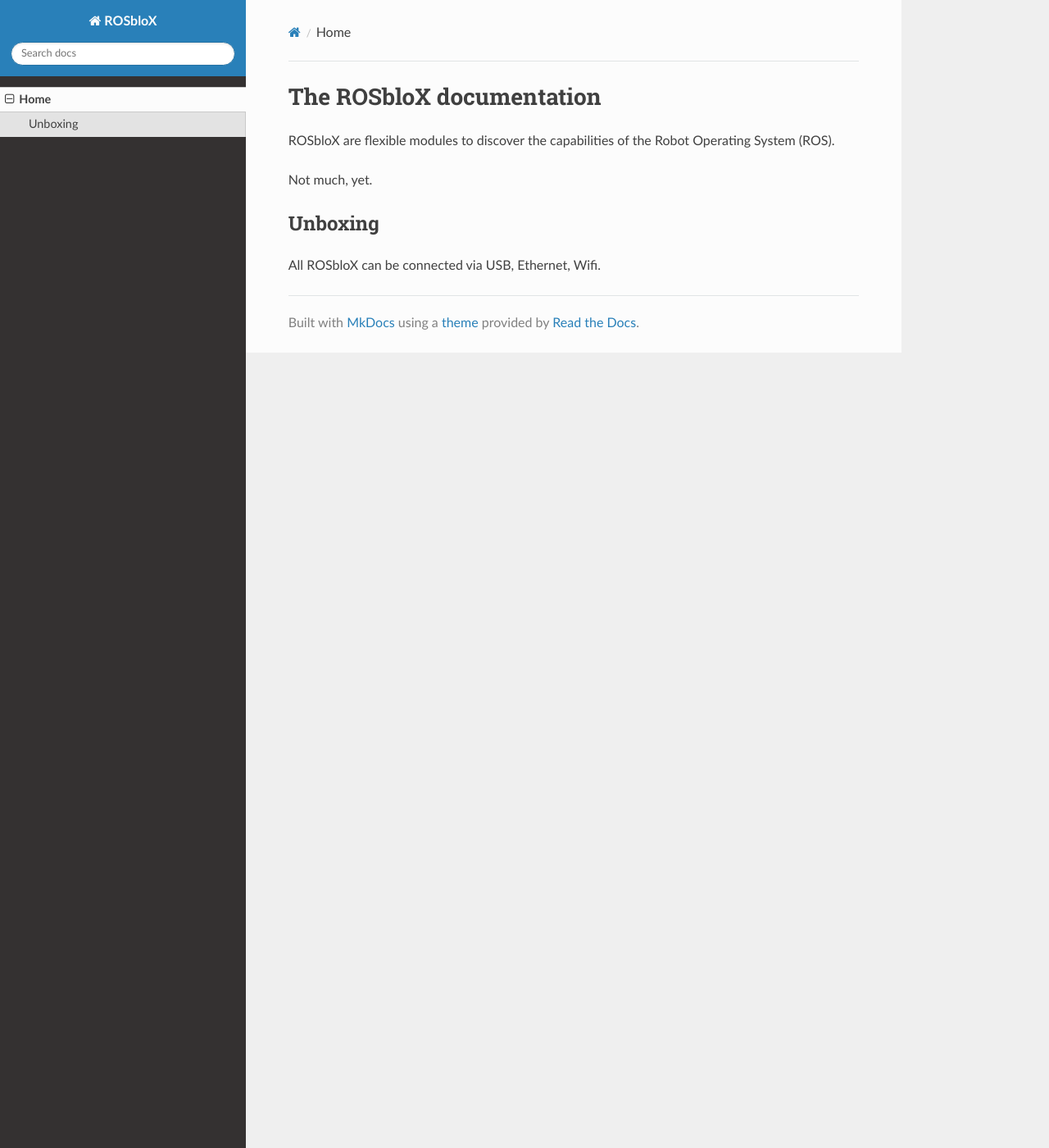
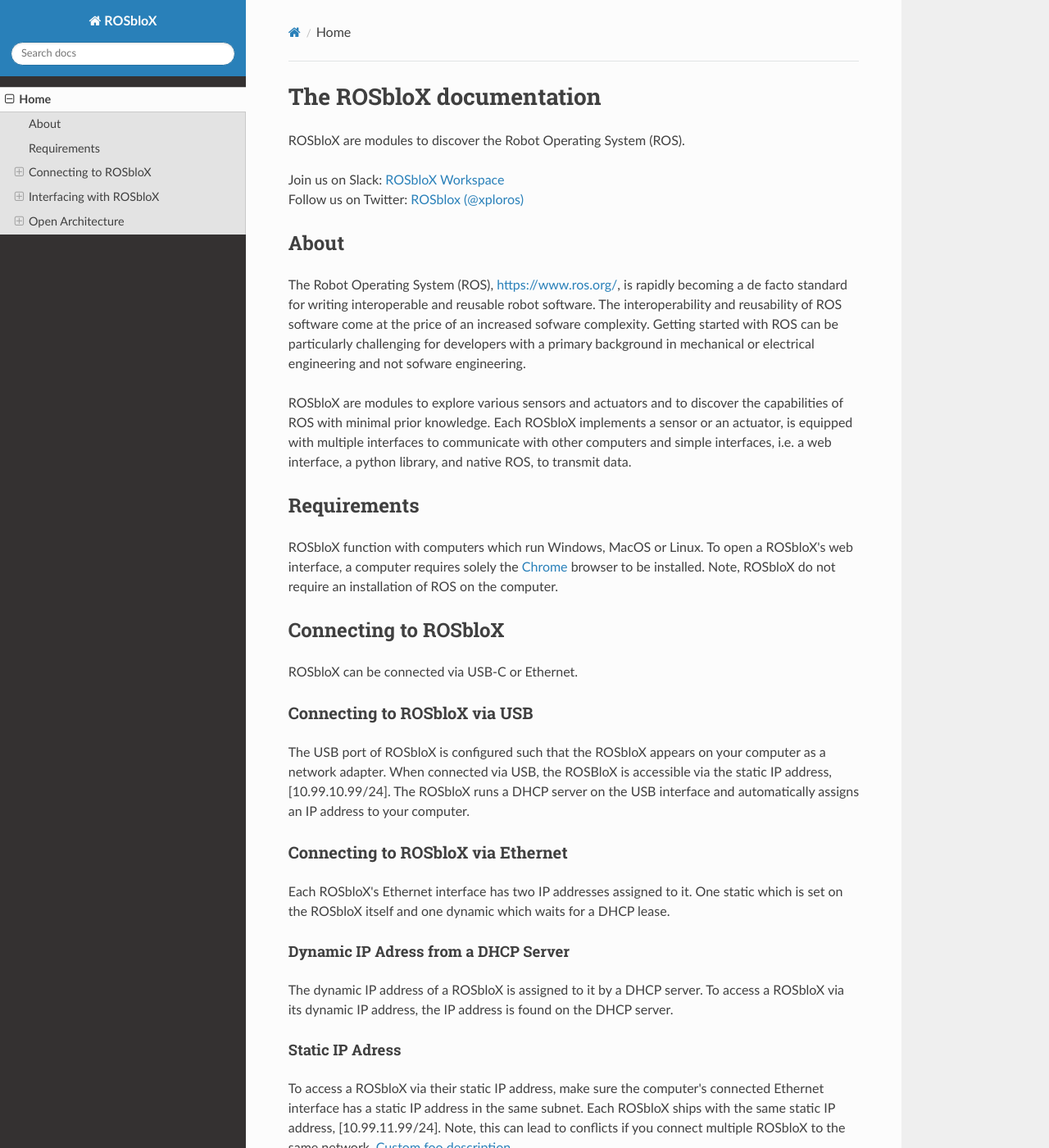
Before and after one commit to rosblox/rosblox.github.io, an MkDocs documentation site: the page built from docs/index.md, in a window 1280 px wide and 1400 px high. Shown: the whole window at 82% size. Built offline with MkDocs 1.6.1, drawn with Linux system fonts in a browser that asks for light colours; nearby versions of some CDN libraries; some of the changed text lies outside the part shown.

Commit message:
Update index.md.

```diff
--- a/docs/index.md
+++ b/docs/index.md
@@ -1,9 +1,67 @@
-#The ROSbloX documentation
+# The ROSbloX documentation
 
-ROSbloX are flexible modules to discover the capabilities of the Robot Operating System (ROS).
+ROSbloX are modules to discover the Robot Operating System (ROS).
 
-Not much, yet.
+Join us on Slack: [ROSbloX Workspace](https://join.slack.com/t/rosblox/shared_invite/zt-1c6ifc24n-OswQtNwORkq588QPNZ2KoA)
+Follow us on Twitter: [ROSblox (@xploros)](https://twitter.com/xploros)
 
-## Unboxing
+## About
 
-All ROSbloX can be connected via USB, Ethernet, Wifi.
+The Robot Operating System (ROS), [https://www.ros.org/](https://www.ros.org/), is rapidly becoming a de facto standard for writing interoperable and reusable robot software. The interoperability and reusability of ROS software come at the price of an increased sofware complexity. Getting started with ROS can be particularly challenging for developers with a primary background in mechanical or electrical engineering and not sofware engineering.
+
+ROSbloX are modules to explore various sensors and actuators and to discover the capabilities of ROS with minimal prior knowledge. Each ROSbloX implements a sensor or an actuator, is equipped with multiple interfaces to communicate with other computers and simple interfaces,  i.e. a web interface, a python library, and native ROS, to transmit data.
+
+## Requirements
+
+ROSbloX function with computers which run Windows, MacOS or Linux. To open a ROSbloX's web interface, a computer requires solely the [Chrome](https://www.google.com/chrome/) browser to be installed. Note, ROSbloX do not require an installation of ROS on the computer.
+
+## Connecting to ROSbloX
+
+ROSbloX can be connected via USB-C or Ethernet.
+
+### Connecting to ROSbloX via USB
+
+The USB port of ROSbloX is configured such that the ROSbloX appears on your computer as a network adapter. When connected via USB, the ROSBloX is accessible via the static IP address, [10.99.10.99/24]. The ROSbloX runs a DHCP server on the USB interface and automatically assigns an IP address to your computer.
+
+### Connecting to ROSbloX via Ethernet
+
+Each ROSbloX's Ethernet interface has two IP addresses assigned to it. One static which is set on the ROSbloX itself and one dynamic which waits for a DHCP lease.
+
+#### Dynamic IP Adress from a DHCP Server
+
+The dynamic IP address of a ROSbloX is assigned to it by a DHCP server. To access a ROSbloX via its dynamic IP address, the IP address is found on the DHCP server.
+
+#### Static IP Adress
+
+To access a ROSbloX via their static IP address, make sure the computer's connected Ethernet interface has a static IP address in the same subnet.
+Each ROSbloX ships with the same static IP address, [10.99.11.99/24]. Note, this can lead to conflicts if you connect multiple ROSbloX to the same network. [Custom foo description](#changing-a-rosblox-network-configuration)
+
+## Interfacing with ROSbloX
+
+Three interfaces can be used to transmit data to/from ROSBloX. A simple web interface is accessible without installation of any additional software except a webbrowser. The webinterface can be used to visualize and/or download data from a ROSbloX. The Python library, roslibpy, enables data transmission to/from ROSbloX without installing ROS and is easy to integrate Python scripts. Finally, each ROSbloX can be found as ROS node by other ROS nodes in a network.
+
+### Web Interface
+
+After a ROSbloX has started (it can take up to a minute), its web interface is accessible at [http://rockpis.local] in your Chrome browser. Some networks do not allow the discovery of ROSBloX by their mDNS name, i.e. they cannot be reached at [http://rockpis.local]. In that case their web interface can be accessed at their IP address's, i.e. [http://10.99.10.99] if connected via USB and [http://10.99.12.99] if connected via Ethernet.
+
+### roslibpy
+
+To transmit data to/from a ROSblox in a Python script, the roslibpy can be used. Install the library with pip install roslibpy.
+<todo show example in 5 lines how to receive data>
+
+### ROS
+
+Each ROSbloX can be accessed as normal ROS node, e.g. it shows up when executing ros2 topic list. We refer to the official ROS documentation how to communicate with ROS nodes in a network. Further resources and tutorials how to get started with ROS are xxx.
+
+
+## Open Architecture
+
+ROSblox are open. Login to a ROSbloX via SSH.
+
+Username: rock
+Password: rock
+
+### Changing a ROSbloX network configuration
+
+The ROSbloX network interfaces are configured in /etc/netplan/01-net.cfg.
+We refer to netplan.io for further instructions how to modify its network configuration.
```
